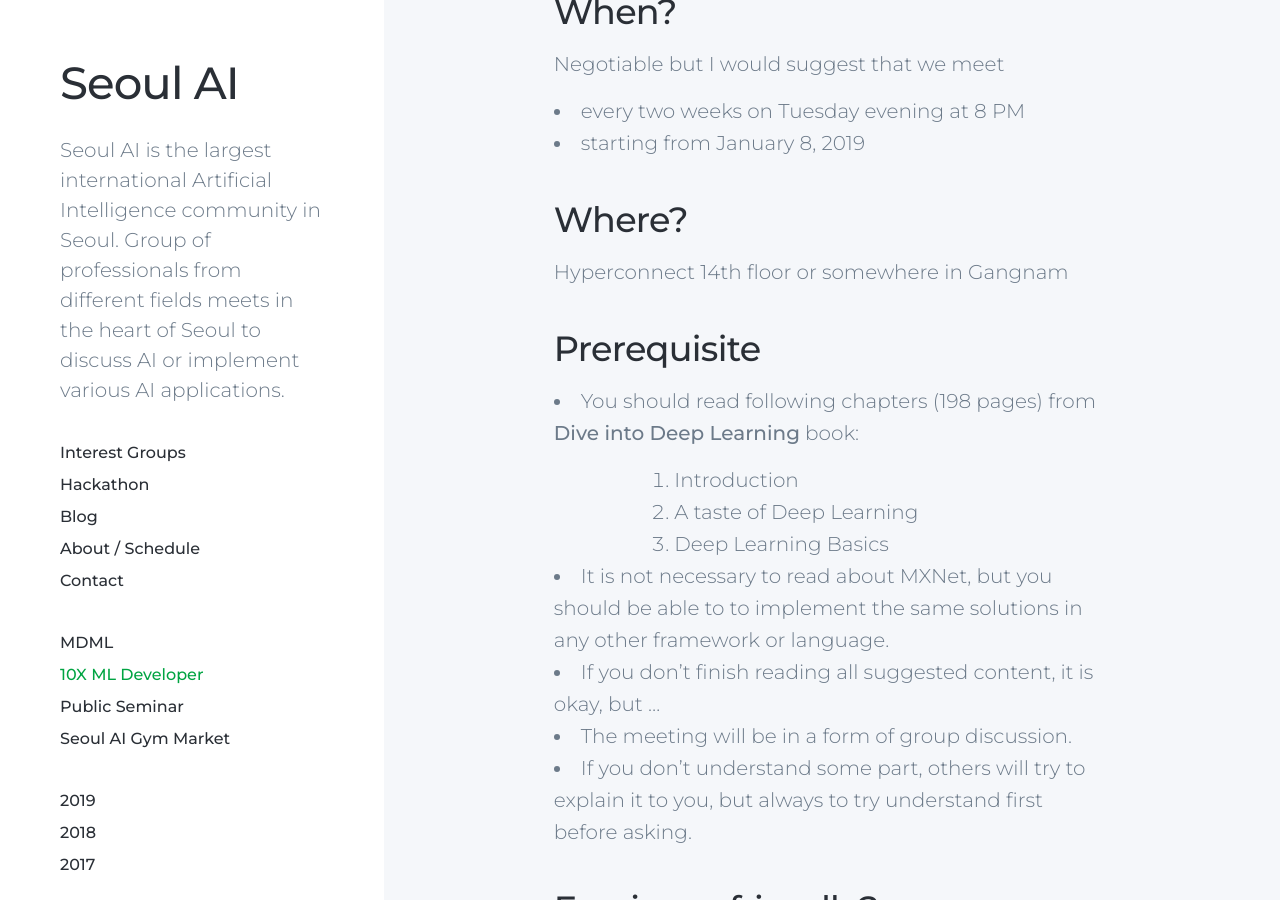
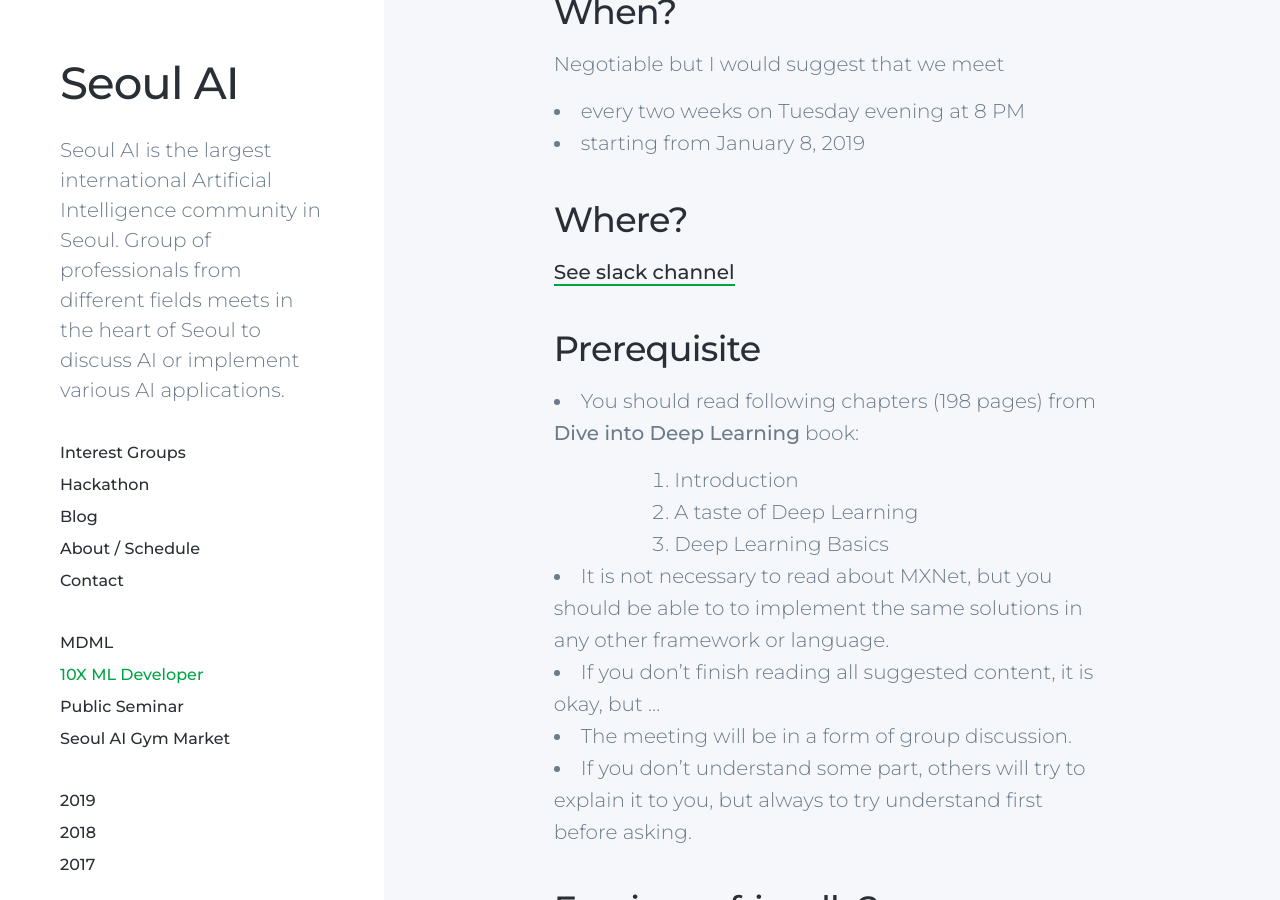
Before and after one commit to seoulai/seoulai.github.io, a Jekyll site: the page built from _projects/2018-12-15-10X_ML_Developer.md, in a window 1280 px wide and 900 px high, scrolled down 1757 px. Built offline with Jekyll 4.4.1, drawn with Linux system fonts in a browser that asks for light colours; nearby versions of some CDN libraries.

Commit message:
Fix location

```diff
--- a/_projects/2018-12-15-10X_ML_Developer.md
+++ b/_projects/2018-12-15-10X_ML_Developer.md
@@ -56,7 +56,7 @@
 * starting from January 8, 2019
 
 ## Where?
-  Hyperconnect 14th floor or somewhere in Gangnam
+  [See slack channel](https://seoulai.slack.com/messages/CEU0W110Q)
 
 
 ## Prerequisite
```
